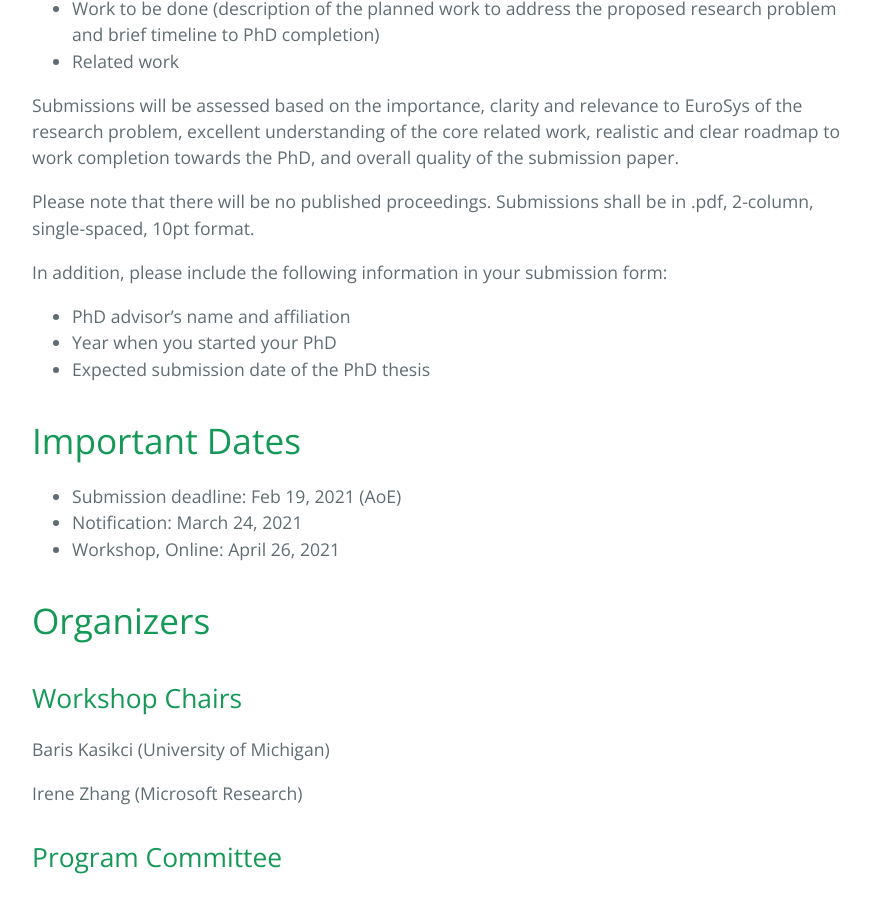
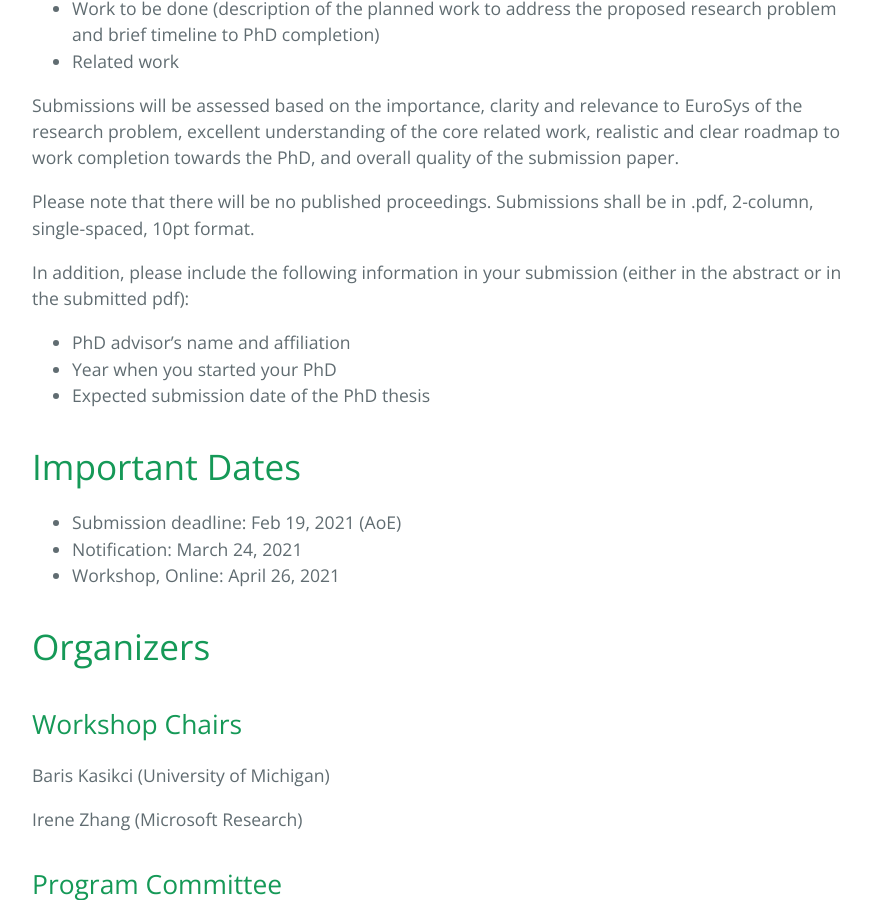
Before and after one commit to nacrooks/eurodw21.github.io, a Jekyll site: the page built from index.md, in a window 1280 px wide and 900 px high, scrolled down 2059 px. Shown: the whole window, without its empty margins (192-1063 px from the left). Built offline with Jekyll 4.4.1, drawn with Linux system fonts in a browser that asks for light colours.

Commit message:
Note about where to add advisor info etc.

```diff
--- a/index.md
+++ b/index.md
@@ -54,7 +54,7 @@ Submissions will be assessed based on the importance, clarity and relevance to E
 
 Please note that there will be no published proceedings. Submissions shall be in .pdf, 2-column, single-spaced, 10pt format.
 
-In addition, please include the following information in your submission form:
+In addition, please include the following information in your submission (either in the abstract or in the submitted pdf):
 
 - PhD advisor’s name and affiliation
 - Year when you started your PhD
```
